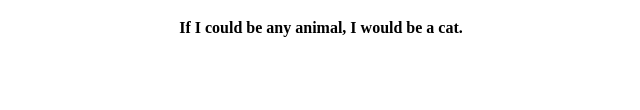
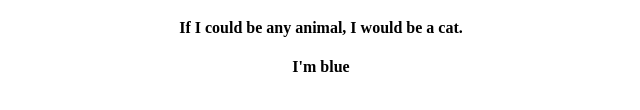
Before and after one commit to Werefox22/my-profile, a plain HTML site: page index.html in a window 1280 px wide. Shown: the part 290-400 px from the top of the page, 319-959 px from the left. Drawn offline with Linux system fonts and the light colour scheme.

Commit message:
Added test line

```diff
--- a/index.html
+++ b/index.html
@@ -15,6 +15,7 @@
                     <h4>My favorite color is red.</h4>
                     <h4>My favorite food is steak.</h4>
                     <h4>If I could be any animal, I would be a cat.</h4>
+                    <h4>I'm blue</h4>
             </div>
           </body>
         </html>
```
